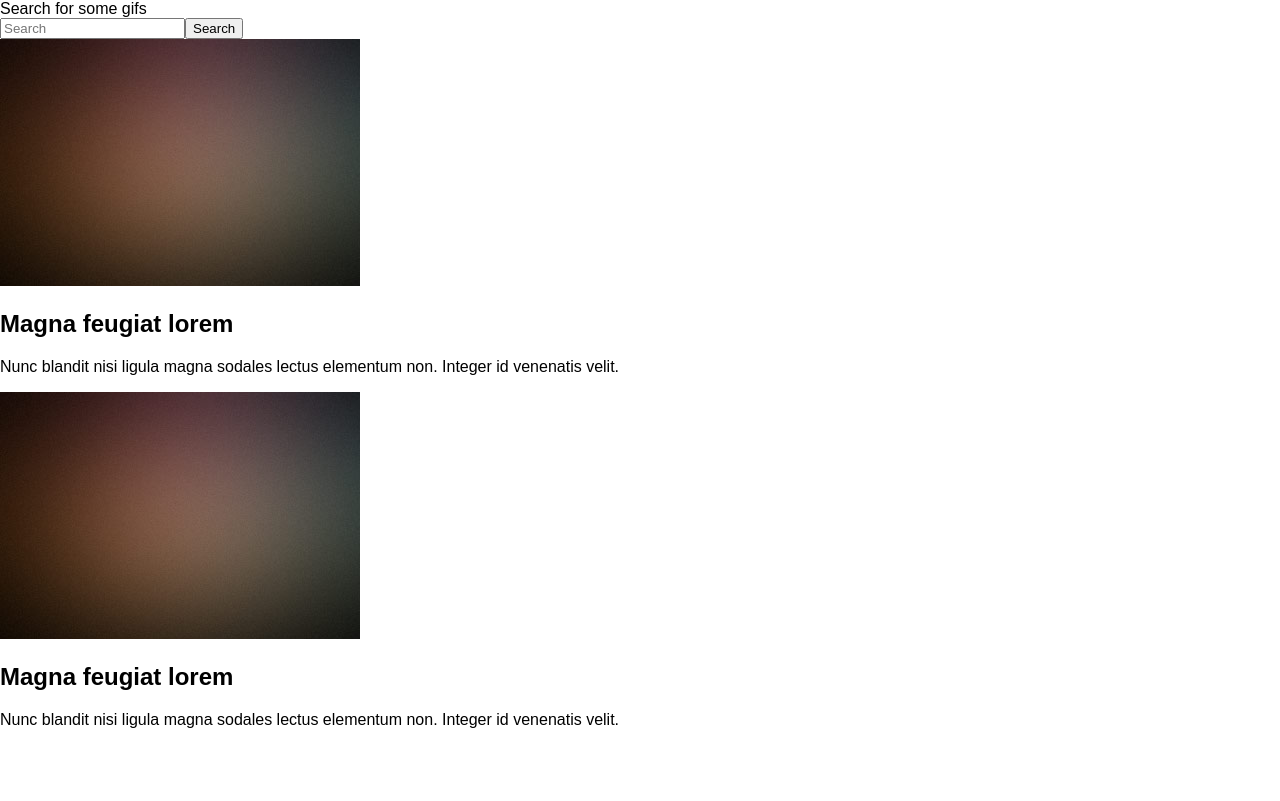
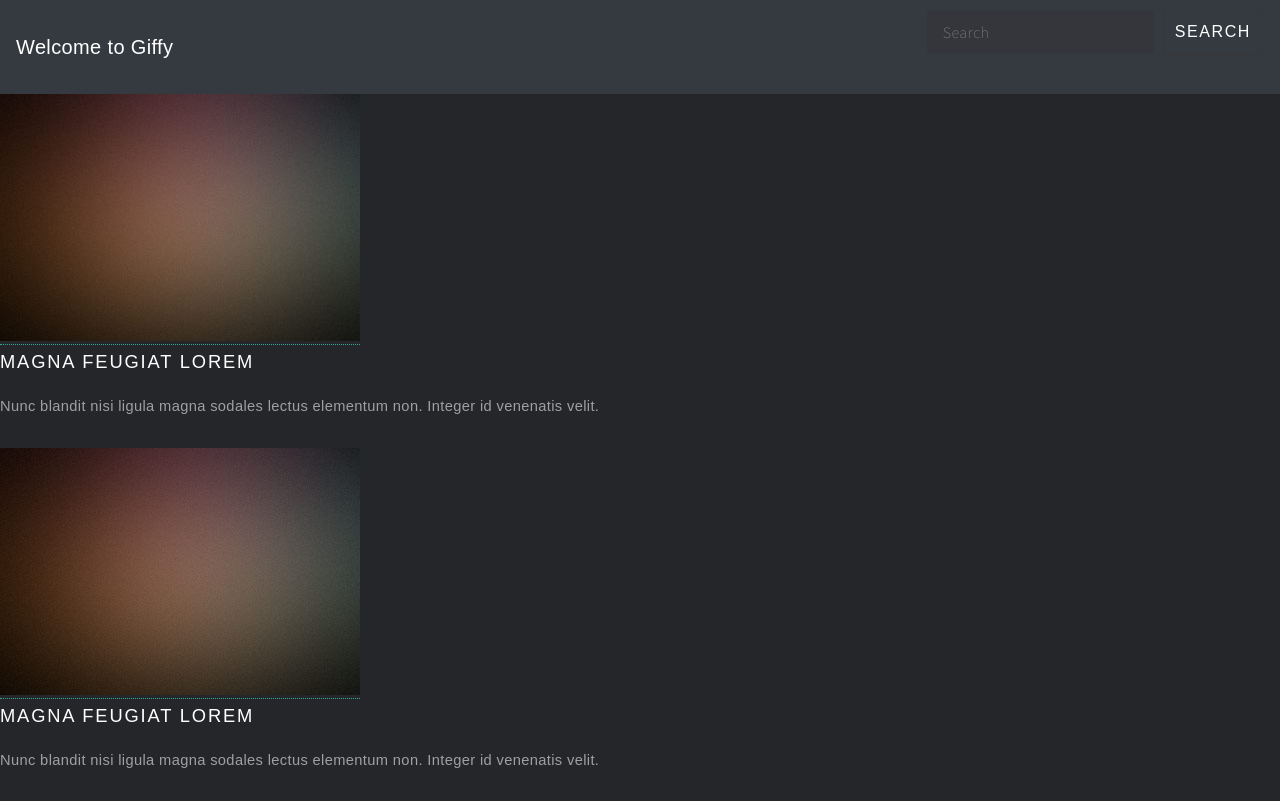
Before and after one commit to juanmaorta/hackaton, a React (Create React App) app: page / in a window 1280 px wide. Built offline with nearby package versions, Linux system fonts and the light colour scheme.

Commit message:
search bar is working

```diff
--- a/public/index.html
+++ b/public/index.html
@@ -4,6 +4,14 @@
     <meta charset="utf-8">
     <meta name="viewport" content="width=device-width, initial-scale=1, shrink-to-fit=no">
     <meta name="theme-color" content="#000000">
+    <meta charset="utf-8" />
+    <meta name="viewport" content="width=device-width, initial-scale=1, user-scalable=no" />
+    <link rel="stylesheet" href="https://maxcdn.bootstrapcdn.com/bootstrap/4.0.0/css/bootstrap.min.css" integrity="sha384-Gn5384xqQ1aoWXA+058RXPxPg6fy4IWvTNh0E263XmFcJlSAwiGgFAW/dAiS6JXm"
+     crossorigin="anonymous">
+    <link rel="stylesheet" href="assets/css/main.css" />
+    <noscript>
+      <link rel="stylesheet" href="assets/css/noscript.css" />
+    </noscript>
     <!--
       manifest.json provides metadata used when your web app is added to the
       homescreen on Android. See https://developers.google.com/web/fundamentals/engage-and-retain/web-app-manifest/
--- a/src/MainContainer.js
+++ b/src/MainContainer.js
@@ -24,7 +24,7 @@ class MainContainer extends Component {
         <SearchBar
           onSubmit={(q) => console.log(`going to look for ${q}`)}
           placeHolder='i.e: cute bunnies'
-          title='Search for some gifs'
+          title='Welcome to Giffy'
         />
         <ImageList
           list={images}
--- a/src/components/Input.js
+++ b/src/components/Input.js
@@ -1,24 +1,10 @@
-import React, { Component } from "react";
-import PropTypes from "prop-types";
-import { trim } from "lodash/string";
+import React, { Component } from 'react';
+import PropTypes from 'prop-types';
 
-const ENTER_KEY_NAME = "Enter";
+const ENTER_KEY_NAME = 'Enter';
 
 class Input extends Component {
-  constructor(props) {
-    super(props);
-
-    this.state = {
-      value: ""
-    };
-  }
-
-  handleChange = evt => {
-    this.setState({
-      value: trim(evt.target.value)
-    });
-  };
-
+  /**
   onKeyPress = evt => {
     if (evt.key === ENTER_KEY_NAME) {
       evt.preventDefault();
@@ -26,33 +12,30 @@ class Input extends Component {
         this.submit();
       }
     }
-  };
-
-  submit = () => {
-    this.props.onSubmit(this.state.value);
-  };
+  }
+  */
 
   render() {
-    const { placeHolder, name } = this.props;
-    const { value } = this.state;
+    const { placeHolder, name, value, onChange } = this.props;
+
     return (
       <input
         value={value}
         name={name}
         placeholder={placeHolder}
-        onChange={this.handleChange}
-        onKeyPress={this.onKeyPress}
-        className="form-control mr-sm-2"
-        type="search"
-        placeholder="Search"
-        aria-label="Search"
+        onChange={onChange}
+        // onKeyPress={this.onKeyPress}
+        className='form-control mr-sm-2'
+        type='search'
+        placeholder='Search'
+        aria-label='Search'
       />
     );
   }
 }
 
 Input.propTypes = {
-  onSubmit: PropTypes.func.isRequired,
+  onChange: PropTypes.func.isRequired,
   name: PropTypes.string.isRequired
 };
 
--- a/src/components/SearchBar.js
+++ b/src/components/SearchBar.js
@@ -1,16 +1,52 @@
-import React from "react";
-import Input from "./Input";
+import React, { Component } from 'react'
+import Input from './Input'
 
-const SearchBar = ({ placeHolder, title, onSubmit }) => (
-  <nav className="navbar navbar-dark bg-dark justify-content-between navbar-fixed-top">
-    <div className="navbar-brand">{title}</div>
-    <form className="form-inline">
-      <Input name="q" placeHolder={placeHolder} onSubmit={onSubmit} />
-      <button className="btn btn-dark my-2 my-sm-0" type="submit">
-        Search
-      </button>
-    </form>
-  </nav>
-);
+class SearchBar extends Component {
 
-export default SearchBar;
+    constructor (props) {
+      super(props)
+
+      this.state = {
+        value: ''
+      }
+    }
+
+   onSearchSubmit = (evt) => {
+    evt.preventDefault()
+    console.log('submit!', this.state.value)
+  }
+
+  handleChange = evt => {
+    this.setState({
+      value: evt.target.value
+    });
+  }
+
+  render () {
+    const { placeHolder, title } = this.props
+    const { value } = this.state
+
+    return (
+      <nav className='navbar navbar-dark bg-dark justify-content-between navbar-fixed-top'>
+        <div className='navbar-brand'>{title}</div>
+        <form className='form-inline'>
+          <Input
+            name='q'
+            placeHolder={placeHolder}
+            onChange={this.handleChange}
+            value={value}
+          />
+          <button
+            className='btn btn-dark my-2 my-sm-0'
+            type='submit'
+            onClick={this.onSearchSubmit}
+          >
+            Search
+          </button>
+        </form>
+      </nav>
+    )
+  }
+}
+
+export default SearchBar
```
